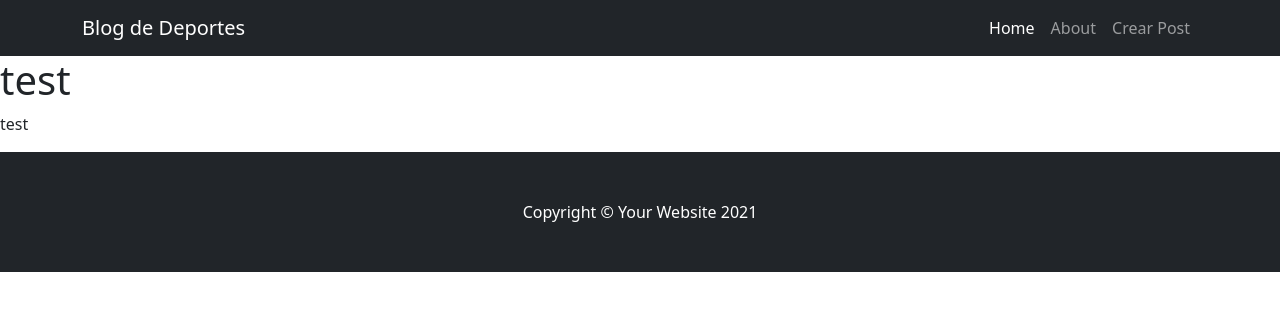
After one commit to matiaseguezleone/proyectofinal, a Django app: page /blog/post/2 in a window 1280 px wide. The commit adds this page. Shown: the top 311 px of the page. Run offline with Django 4.2, Linux system fonts and the light colour scheme; data comes from the database, SQL or seed files in the repository; some libraries are stand-ins or nearby versions.

```diff
--- a/ProyectoFinal/blog/templates/blog/index.html
+++ b/ProyectoFinal/blog/templates/blog/index.html
@@ -36,8 +36,14 @@
 {% endblock navbar %}
 
 {% block pagecontent %}
+<ul>
+{% for post in object_list %}
 
+<li><a href="{% url 'post-details' post.pk %}">{{post.title}}</a> <br/>
 
+</li>
+{% endfor %}
+</ul>
 <!-- Page content-->
 <div class="container">
     <div class="row">
--- /dev/null
+++ b/ProyectoFinal/blog/templates/blog/post_details.html
@@ -0,0 +1,30 @@
+{% extends 'blog/base.html' %}
+
+{% load static %}
+
+{% block navbar %}
+
+<nav class="navbar navbar-expand-lg navbar-dark bg-dark">
+    <div class="container">
+        <a class="navbar-brand" href="#!">Blog de Deportes</a>
+            <button class="navbar-toggler" type="button" data-bs-toggle="collapse" data-bs-target="#navbarSupportedContent" aria-controls="navbarSupportedContent" aria-expanded="false" aria-label="Toggle navigation"><span class="navbar-toggler-icon"></span></button>
+                <div class="collapse navbar-collapse" id="navbarSupportedContent">
+                    <ul class="navbar-nav ms-auto mb-2 mb-lg-0">
+                        <li class="nav-item"><a class="nav-link active" aria-current="page" href="{% url 'inicio' %}">Home</a></li>
+                        <li class="nav-item"><a class="nav-link" href="{% url 'about' %}">About</a></li>
+                        <li class="nav-item"><a class="nav-link" href="{% url 'creapost' %}">Crear Post</a></li>
+                    </ul>
+                </div>
+
+    </div>
+</nav>
+
+{% endblock navbar %}
+
+{% block pagecontent %}
+
+<h1>{{post.title}}</h1>
+
+<p>{{post.content}}</p>
+
+{% endblock pagecontent %}
--- a/ProyectoFinal/blog/urls.py
+++ b/ProyectoFinal/blog/urls.py
@@ -1,9 +1,12 @@
 from django.urls import path
 from blog import views
+from .views import Inicio, postDetails
 
 
 urlpatterns = [
-    path('', views.inicio, name='inicio'),
+    # path('', views.inicio, name='inicio'),
+    path('', Inicio.as_view(), name='inicio'),
+    path('post/<int:pk>', postDetails.as_view(), name='post-details'),
     path('about', views.about, name='about'),
     path('crear-post', views.creaPost, name='creapost'),
     path('buscarPost', views.buscarPost, name='buscarPost'),
--- a/ProyectoFinal/blog/views.py
+++ b/ProyectoFinal/blog/views.py
@@ -1,13 +1,17 @@
-from django.http import HttpResponse
 from django.shortcuts import render
 from blog.forms import postForm
 from blog.models import Post
-from datetime import datetime
+from django.views.generic import ListView, DetailView
 
 # Create your views here.
 
-def inicio (request):
-    return render(request, 'blog/index.html')
+class Inicio (ListView):
+    model = Post
+    template_name = 'blog/index.html'
+
+class postDetails(DetailView):
+    model = Post
+    template_name = 'blog/post_details.html'
 
 def about(request):
     return render(request, 'blog/about.html')
```
